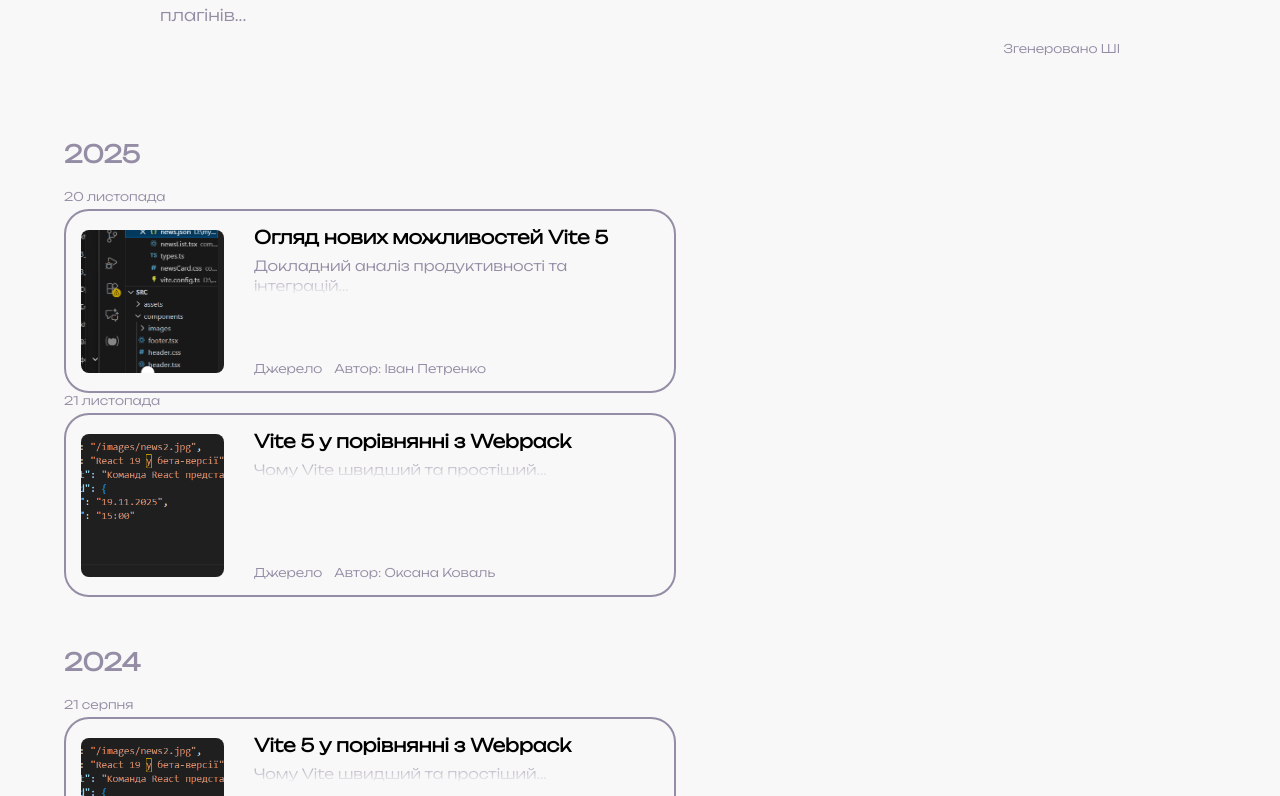
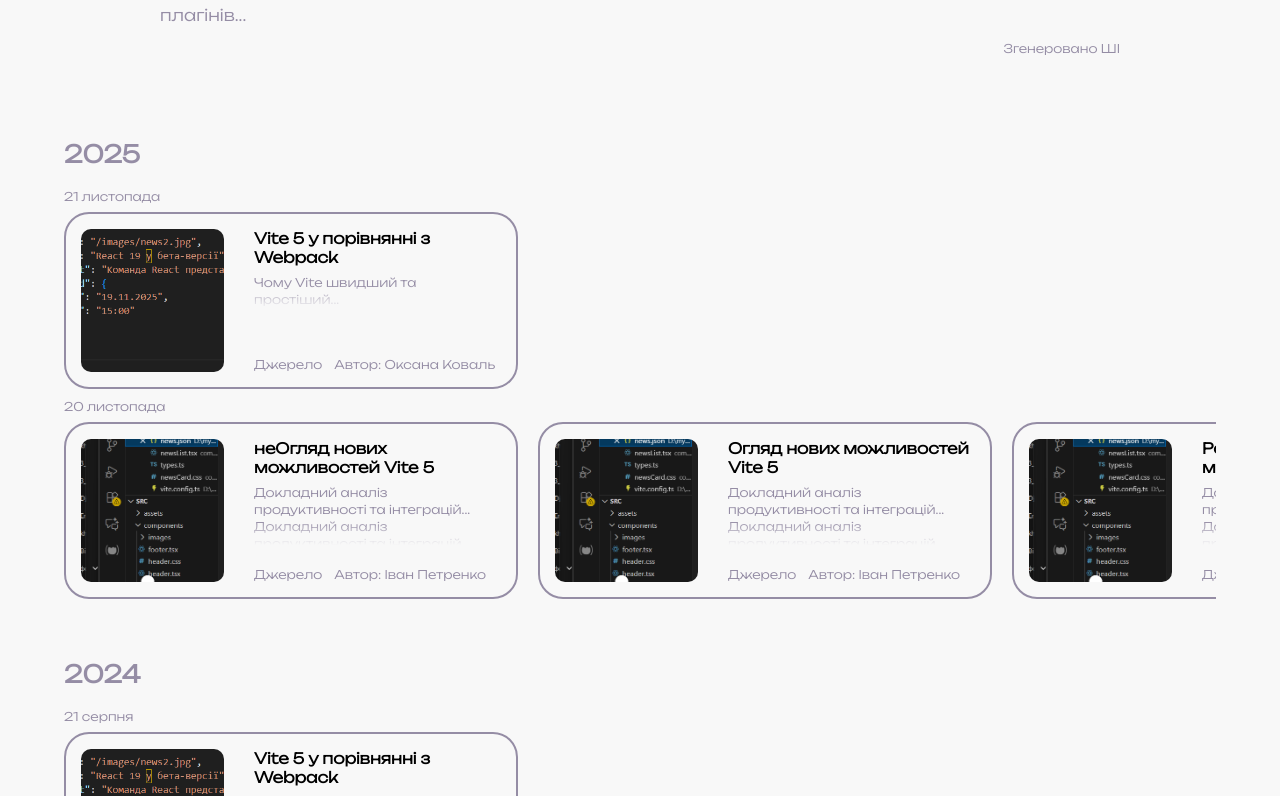
Before and after one commit to loxar-ua/case-monitoring-web, a React (Vite) app in the folder frontend/: page /cluster/1 in a window 1280 px wide. Shown: the part 524-1320 px from the top of the page. Built offline with nearby package versions, Linux system fonts and the light colour scheme.

Commit message:
ClusterPage update

```diff
--- a/frontend/public/cluster-1.json
+++ b/frontend/public/cluster-1.json
@@ -9,8 +9,38 @@
       {
         "id": "a1",
         "title": "Огляд нових можливостей Vite 5",
-        "content": "Докладний аналіз продуктивності та інтеграцій...",
+        "content": "Докладний аналіз продуктивності та інтеграцій... Докладний аналіз продуктивності та інтеграцій... Докладний аналіз продуктивності та інтеграцій... Докладний аналіз продуктивності та інтеграцій... Докладний аналіз продуктивності та інтеграцій... Докладний аналіз продуктивності та інтеграцій... Докладний аналіз продуктивності та інтеграцій... Докладний аналіз продуктивності та інтеграцій... Докладний аналіз продуктивності та інтеграцій... Докладний аналіз продуктивності та інтеграцій...",
         "publishedAt": "2025-11-20T21:30:00Z",
+        "author": "Іван Петренко",
+        "media": { "Name": "DevUA" },
+        "featuredImageURL": "/images/news1.png",
+        "link": "/articles/vite-5-overview"
+      },
+      {
+        "id": "b1",
+        "title": "Розгляд нових можливостей Vite 5",
+        "content": "Докладний аналіз продуктивності та інтеграцій... Докладний аналіз продуктивності та інтеграцій... Докладний аналіз продуктивності та інтеграцій... Докладний аналіз продуктивності та інтеграцій... Докладний аналіз продуктивності та інтеграцій... Докладний аналіз продуктивності та інтеграцій... Докладний аналіз продуктивності та інтеграцій... Докладний аналіз продуктивності та інтеграцій... Докладний аналіз продуктивності та інтеграцій... Докладний аналіз продуктивності та інтеграцій...",
+        "publishedAt": "2025-11-20T08:30:00Z",
+        "author": "Іван Петренко",
+        "media": { "Name": "DevUA" },
+        "featuredImageURL": "/images/news1.png",
+        "link": "/articles/vite-5-overview"
+      },
+            {
+        "id": "b11",
+        "title": "неОгляд нових можливостей Vite 5",
+        "content": "Докладний аналіз продуктивності та інтеграцій... Докладний аналіз продуктивності та інтеграцій... Докладний аналіз продуктивності та інтеграцій... Докладний аналіз продуктивності та інтеграцій... Докладний аналіз продуктивності та інтеграцій... Докладний аналіз продуктивності та інтеграцій... Докладний аналіз продуктивності та інтеграцій... Докладний аналіз продуктивності та інтеграцій... Докладний аналіз продуктивності та інтеграцій... Докладний аналіз продуктивності та інтеграцій...",
+        "publishedAt": "2025-11-20T23:30:00Z",
+        "author": "Іван Петренко",
+        "media": { "Name": "DevUA" },
+        "featuredImageURL": "/images/news1.png",
+        "link": "/articles/vite-5-overview"
+      },
+      {
+        "id": "b21",
+        "title": " вОгляд нових можливостей Vite 5",
+        "content": "Докладний аналіз продуктивності та інтеграцій... Докладний аналіз продуктивності та інтеграцій... Докладний аналіз продуктивності та інтеграцій... Докладний аналіз продуктивності та інтеграцій... Докладний аналіз продуктивності та інтеграцій... Докладний аналіз продуктивності та інтеграцій... Докладний аналіз продуктивності та інтеграцій... Докладний аналіз продуктивності та інтеграцій... Докладний аналіз продуктивності та інтеграцій... Докладний аналіз продуктивності та інтеграцій...",
+        "publishedAt": "2025-11-20T07:30:00Z",
         "author": "Іван Петренко",
         "media": { "Name": "DevUA" },
         "featuredImageURL": "/images/news1.png",
--- a/frontend/src/components/clusterpage/articleGrid.css
+++ b/frontend/src/components/clusterpage/articleGrid.css
@@ -1,4 +1,4 @@
-.timeline-list {
+/* .timeline-list {
   display: flex;
   flex-direction: column;
   gap: 30px;
@@ -10,12 +10,13 @@
   font-size: 12px;
   color: var(--muted);
   margin-bottom: 5px;
+  margin-top: 5px;
   display: block;
 }
 
 .article-card {
-  width: 608px;
-  height: 180px;
+  width: 450px;
+  height: 173px;
   border: 2px solid var(--text);
   border-radius: 25px;
   background: var(--bg);
@@ -28,8 +29,8 @@
   width: 143px;
   height: 143px;
   object-fit: cover;
-  border-radius: 8px;
-  margin: auto 15px auto 15px; /* вертикально по центру */
+  border-radius: 10px;
+  margin: auto 15px auto 15px;
   flex-shrink: 0;
 }
 
@@ -42,18 +43,18 @@
 }
 
 .article-title {
-  font-size: 18px;
+  font-size: 15px;
   font-weight: 600;
   margin: 0 0 8px;
   color: var(--title);
 }
 
 .article-excerpt {
-  font-size: 14px;
+  font-size: 12px;
   color: var(--text);
   margin: 0 0 8px;
   line-height: 1.4;
-  max-height: 60px; /* обмеження висоти */
+  max-height: 60px;
   overflow: hidden;
   position: relative;
 }
@@ -69,9 +70,129 @@
 }
 
 .article-meta {
-  margin-top: auto; /* прикріпити до низу */
+  margin-top: auto;
   display: flex;
   gap: 12px;
   font-size: 12px;
   color: var(--muted);
 }
+
+
+.timeline-card-scroll {
+  display: flex;
+  gap: 20px;
+  overflow-x: auto;
+  padding-bottom: 10px;
+  scroll-snap-type: x mandatory;
+}
+
+.timeline-card-scroll::-webkit-scrollbar {
+  height: 8px;
+}
+
+.timeline-card-scroll::-webkit-scrollbar-thumb {
+  background-color: var(--muted);
+  border-radius: 4px;
+}
+
+ */
+
+ .timeline-list {
+  display: flex;
+  flex-direction: column;
+  gap: 30px;
+  padding: 0 5%;
+  margin-top: 40px;
+}
+
+.timeline-date {
+  font-size: 12px;
+  color: var(--muted);
+  margin-bottom: 8px;
+  display: block;
+}
+
+.timeline-day-row {
+  display: flex;
+  gap: 20px;
+  overflow-x: auto;
+  padding-bottom: 10px;
+  scroll-snap-type: x mandatory;
+  flex-wrap: nowrap;
+}
+
+.timeline-day-row::-webkit-scrollbar {
+  height: 8px;
+  display: none;
+}
+
+.timeline-day-row::-webkit-scrollbar-thumb {
+  background-color: var(--muted);
+  border-radius: 4px;
+}
+
+/* Твої стилі картки лишаються */
+.article-card {
+  flex: 0 0 auto;
+  width: 450px;
+  height: 173px;
+  border: 2px solid var(--text);
+  border-radius: 25px;
+  background: var(--bg);
+  display: flex;
+  overflow: hidden;
+  text-decoration: none;
+  scroll-snap-align: start;
+}
+
+.article-image {
+  width: 143px;
+  height: 143px;
+  object-fit: cover;
+  border-radius: 10px;
+  margin: auto 15px;
+  flex-shrink: 0;
+}
+
+.article-content {
+  flex: 1;
+  display: flex;
+  flex-direction: column;
+  padding: 15px;
+  overflow: hidden;
+}
+
+.article-title {
+  font-size: 15px;
+  font-weight: 600;
+  margin: 0 0 8px;
+  color: var(--title);
+}
+
+.article-excerpt {
+  font-size: 12px;
+  color: var(--text);
+  margin: 0 0 8px;
+  line-height: 1.4;
+  max-height: 60px;
+  overflow: hidden;
+  position: relative;
+}
+
+.article-excerpt::after {
+  content: "";
+  position: absolute;
+  bottom: 0;
+  left: 0;
+  width: 100%;
+  height: 24px;
+  background: linear-gradient(to bottom, transparent, var(--bg));
+}
+
+.article-meta {
+  margin-top: auto;
+  display: flex;
+  gap: 12px;
+  font-size: 12px;
+  color: var(--muted);
+}
--- a/frontend/src/components/clusterpage/articleGrid.tsx
+++ b/frontend/src/components/clusterpage/articleGrid.tsx
@@ -1,54 +1,3 @@
-// // components/articleGrid.tsx
-// import type { ArticleReadDto } from "../../types";
-// import ArticleCard from "./articleCard";
-// import "./articleGrid.css";
-
-// type Props = {
-//   articles: ArticleReadDto[];
-// };
-
-// export default function ArticleGrid({ articles }: Props) {
-//   const groupedByYear = groupByYear(articles);
-
-//   return (
-//     <div className="timeline-list">
-//       {Object.entries(groupedByYear).map(([year, items]) => (
-//         <div key={year}>
-//           <h2>{year}</h2>
-//           {groupByDay(items).map(([date, dayArticles]) => (
-//             <div key={date} className="timeline-card">
-//               <span className="timeline-date">{date}</span>
-//               {dayArticles.map(article => (
-//                 <ArticleCard key={article.id} item={article} />
-//               ))}
-//             </div>
-//           ))}
-//         </div>
-//       ))}
-//     </div>
-//   );
-// }
-
-// function groupByYear(articles: ArticleReadDto[]) {
-//   return articles.reduce((acc, article) => {
-//     const year = new Date(article.publishedAt).getFullYear();
-//     (acc[year] ||= []).push(article);
-//     return acc;
-//   }, {} as Record<number, ArticleReadDto[]>);
-// }
-
-// function groupByDay(articles: ArticleReadDto[]) {
-//   const map = new Map<string, ArticleReadDto[]>();
-//   articles.forEach(article => {
-//     const date = new Date(article.publishedAt).toLocaleDateString("uk-UA", {
-//       day: "numeric",
-//       month: "long",
-//     });
-//     (map.get(date) ?? map.set(date, []).get(date))!.push(article);
-//   });
-//   return Array.from(map.entries());
-// }
-
 import type { ArticleReadDto } from "../../types";
 import ArticleCard from "./articleCard";
 import "./articleGrid.css";
@@ -63,13 +12,14 @@
   return (
     <div className="timeline-list">
       {Object.entries(groupedByYear)
-        .sort(([a], [b]) => Number(b) - Number(a))
+        .sort(([a], [b]) => Number(b) - Number(a)) // роки від нових до старих
         .map(([year, items]) => (
           <div key={year}>
             <h2>{year}</h2>
-            {groupByDay(items).map(([date, dayArticles]) => (
-              <div key={date} className="timeline-card">
-                <span className="timeline-date">{date}</span>
+            {groupByDay(items).map(({ key, label, dayArticles }) => (
+              <div key={key}>
+                <span className="timeline-date">{label}</span>
+                <div className="timeline-day-row">
                   {dayArticles
                     .sort(
                       (a, b) =>
@@ -80,6 +30,7 @@
                       <ArticleCard key={article.id} item={article} />
                     ))}
                 </div>
+              </div>
             ))}
           </div>
         ))}
@@ -87,6 +38,9 @@
   );
 }
 
+/**
+ * Групування по роках
+ */
 function groupByYear(articles: ArticleReadDto[]) {
   return articles.reduce((acc, article) => {
     const year = new Date(article.publishedAt).getFullYear();
@@ -95,18 +49,34 @@
   }, {} as Record<number, ArticleReadDto[]>);
 }
 
+/**
+ * Групування по днях:
+ * - key: ISO-формат YYYY-MM-DD для сортування
+ * - label: локалізований "DD місяць"
+ */
 function groupByDay(articles: ArticleReadDto[]) {
-  const map = new Map<string, ArticleReadDto[]>();
-  articles.forEach(article => {
-    const date = new Date(article.publishedAt).toLocaleDateString("uk-UA", {
+  const map = new Map<
+    string,
+    { label: string; items: ArticleReadDto[] }
+  >();
+
+  for (const article of articles) {
+    const d = new Date(article.publishedAt);
+    const key = d.toISOString().slice(0, 10); // YYYY-MM-DD
+    const label = d.toLocaleDateString("uk-UA", {
       day: "numeric",
       month: "long",
     });
-    (map.get(date) ?? map.set(date, []).get(date))!.push(article);
-  });
+    const bucket = map.get(key) ?? { label, items: [] };
+    bucket.items.push(article);
+    map.set(key, bucket);
+  }
 
-  return Array.from(map.entries()).sort(
-    ([dateA], [dateB]) =>
-      new Date(dateB).getTime() - new Date(dateA).getTime()
-  );
+  return Array.from(map.entries())
+    .sort(([ka], [kb]) => new Date(kb).getTime() - new Date(ka).getTime())
+    .map(([key, { label, items }]) => ({
+      key,
+      label,
+      dayArticles: items,
+    }));
 }
--- a/frontend/src/pages/clusterpage.tsx
+++ b/frontend/src/pages/clusterpage.tsx
@@ -15,7 +15,7 @@
 
     const loadCluster = async () => {
       try {
-        // ✅ завантажуємо конкретний JSON-файл, наприклад cluster-1.json
+        //завантажуємо конкретний JSON-файл, наприклад cluster-1.json
         const res = await fetch(`/cluster-${id}.json`);
         if (!res.ok) throw new Error(`HTTP ${res.status}`);
 
```
Also changed, not shown: frontend/src/components/clusterpage/articleCard.tsx (+9 -37 lines). Lines whose indentation alone changed are shown as unchanged.
